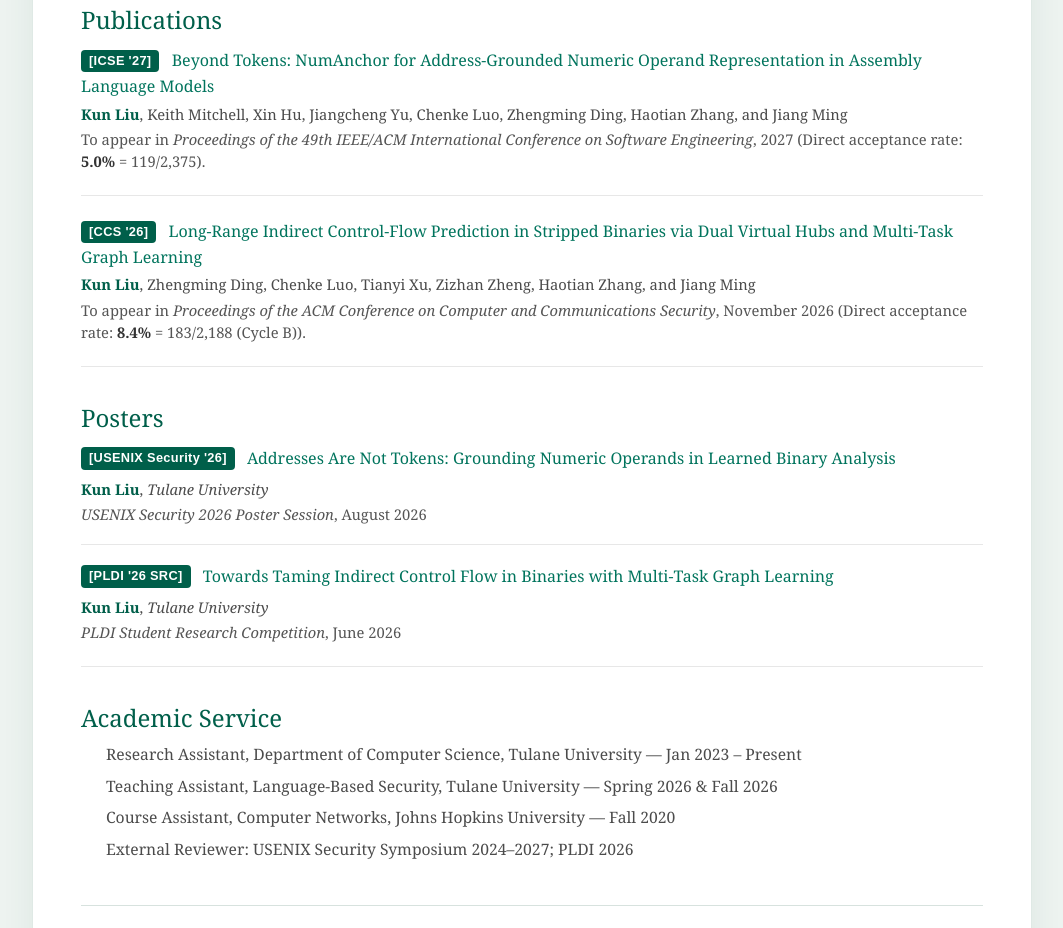
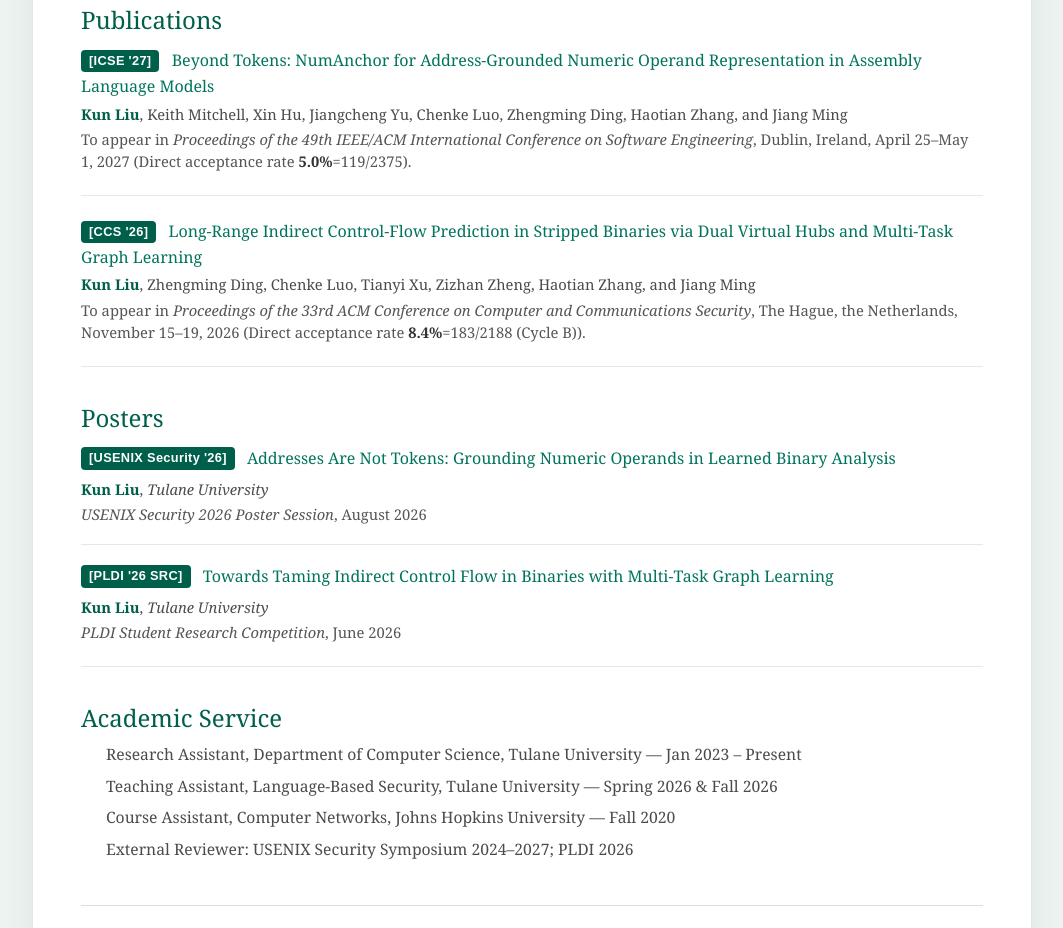
Before and after one commit to Ryan-hub-bit/ryan-hub-bit.github.io, a Next.js app: page / in a window 1280 px wide. Shown: the part 900-1828 px from the top of the page, without its empty margins (108-1171 px from the left). Built offline with nearby package versions, Linux system fonts and the light colour scheme.

Commit message:
Standardize publication venues with conference dates and locations

```diff
--- a/app/page.tsx
+++ b/app/page.tsx
@@ -46,7 +46,9 @@
       "Jiang Ming",
     ],
     venue: "Proceedings of the 49th IEEE/ACM International Conference on Software Engineering",
-    venueDate: "2027",
+    // Conference dates and location: https://conf.researchr.org/home/icse-2027
+    venueLocation: "Dublin, Ireland",
+    venueDate: "April 25–May 1, 2027",
     acceptance: {
       // Initial direct acceptances, excluding major-revision decisions, from the owner's acceptance notice.
       directAcceptances: 119,
@@ -66,8 +68,10 @@
       "Haotian Zhang",
       "Jiang Ming",
     ],
-    venue: "Proceedings of the ACM Conference on Computer and Communications Security",
-    venueDate: "November 2026",
+    venue: "Proceedings of the 33rd ACM Conference on Computer and Communications Security",
+    // Conference dates and location: https://www.sigsac.org/ccs/CCS2026/
+    venueLocation: "The Hague, the Netherlands",
+    venueDate: "November 15–19, 2026",
     acceptance: {
       cycle: "Cycle B",
       // Count supplied by the site owner: 107 direct acceptances + 76 with shepherding.
@@ -300,14 +304,14 @@
                     </p>
                   )}
                   <p className="venue">
-                    To appear in <em>{publication.venue}</em>, {publication.venueDate}
+                    To appear in <em>{publication.venue}</em>, {publication.venueLocation}, {publication.venueDate}
                     {publication.acceptance && (
                       <span className="acceptance-statistics">
-                        {" (Direct acceptance rate: "}
+                        {" (Direct acceptance rate "}
                         <strong>
                           {(publication.acceptance.directAcceptances / publication.acceptance.submissions * 100).toFixed(1)}%
                         </strong>
-                        {" = "}{publication.acceptance.directAcceptances}/{publication.acceptance.submissions.toLocaleString("en-US")}
+                        {"="}{publication.acceptance.directAcceptances}/{publication.acceptance.submissions}
                         {publication.acceptance.cycle && <> ({publication.acceptance.cycle})</>}
                         {")"}
                       </span>
```
